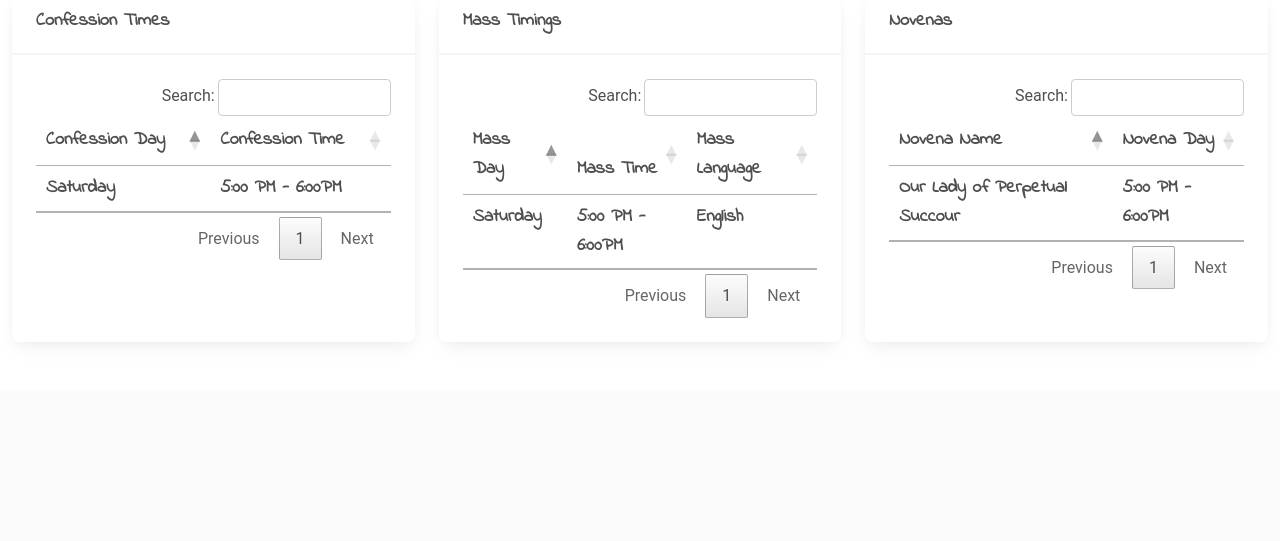
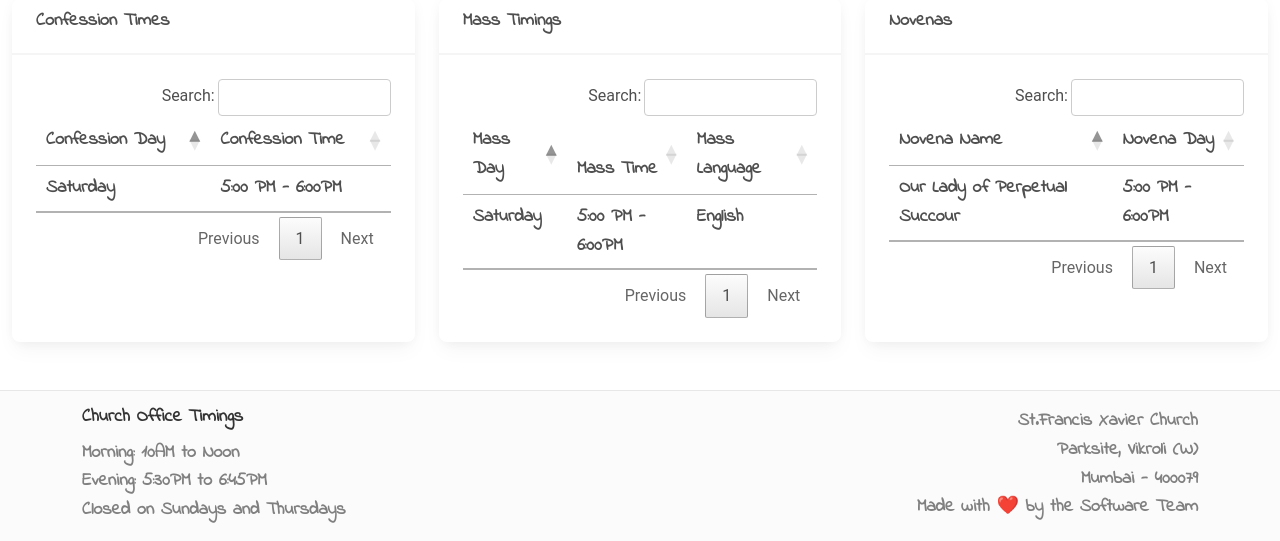
Before and after one commit to roschlynnmichael/SFX-Church-Website, a Flask app: page / in a window 1280 px wide. Shown: the part 1030-1571 px from the top of the page. Before the commit the page ends 1348 px from the top, so only its background shows below. Run offline with Flask 3, Linux system fonts and the light colour scheme; some libraries are stand-ins or nearby versions.

Commit message:
Added footer to the page

```diff
--- a/design_files/custom_css/custom_css_file.css
+++ b/design_files/custom_css/custom_css_file.css
@@ -108,6 +108,22 @@
   z-index: 1020;
 }
 
+.footer {
+  background-color: #f8f9fa;
+  border-top: 1px solid #e7e7e7;
+}
+
+.footer h5 {
+  color: #333;
+  font-weight: bold;
+  margin-bottom: 10px;
+}
+
+.footer p {
+  color: grey;
+  margin-bottom: 5px;
+}
+
 .dataTables_wrapper .dataTables_filter input {
   font-family: 'Indie Flower', cursive !important;
   font-size: 1rem !important;
@@ -141,6 +157,10 @@
   .church-image-container {
     padding: 20px 10px;
   }
+  .footer .col-md-6:last-child {
+    margin-top: 20px;
+    text-align: left !important;
+  }
 }
 
 @media (min-width: 768px) {
--- a/templates/webpages/home.html
+++ b/templates/webpages/home.html
@@ -266,6 +266,25 @@
         </div>
     </div>
 
+    <footer class="footer mt-auto py-3 bg-light">
+        <div class="container">
+            <div class="row">
+                <div class="col-md-6">
+                    <h5 class="indie-font">Church Office Timings</h5>
+                    <p class="indie-font mb-0">Morning: 10AM to Noon</p>
+                    <p class="indie-font mb-0">Evening: 5:30PM to 6:45PM</p>
+                    <p class="indie-font mb-0">Closed on Sundays and Thursdays</p>
+                </div>
+                <div class="col-md-6 text-md-end">
+                    <p class="indie-font mb-0">St.Francis Xavier Church</p>
+                    <p class="indie-font mb-0">Parksite, Vikroli (W)</p>
+                    <p class="indie-font mb-0">Mumbai - 400079</p>
+                    <p class="indie-font mb-0">Made with ❤️ by the Software Team</p>
+                </div>
+            </div>
+        </div>
+    </footer>
+
     <script src="{{ url_for('static', filename='js/mdb.umd.min.js') }}"></script>
     <script src="{{ url_for('static', filename='custom_js/dropdown_menu.js') }}"></script>
     <script src="https://code.jquery.com/jquery-3.6.0.min.js"></script>
```
